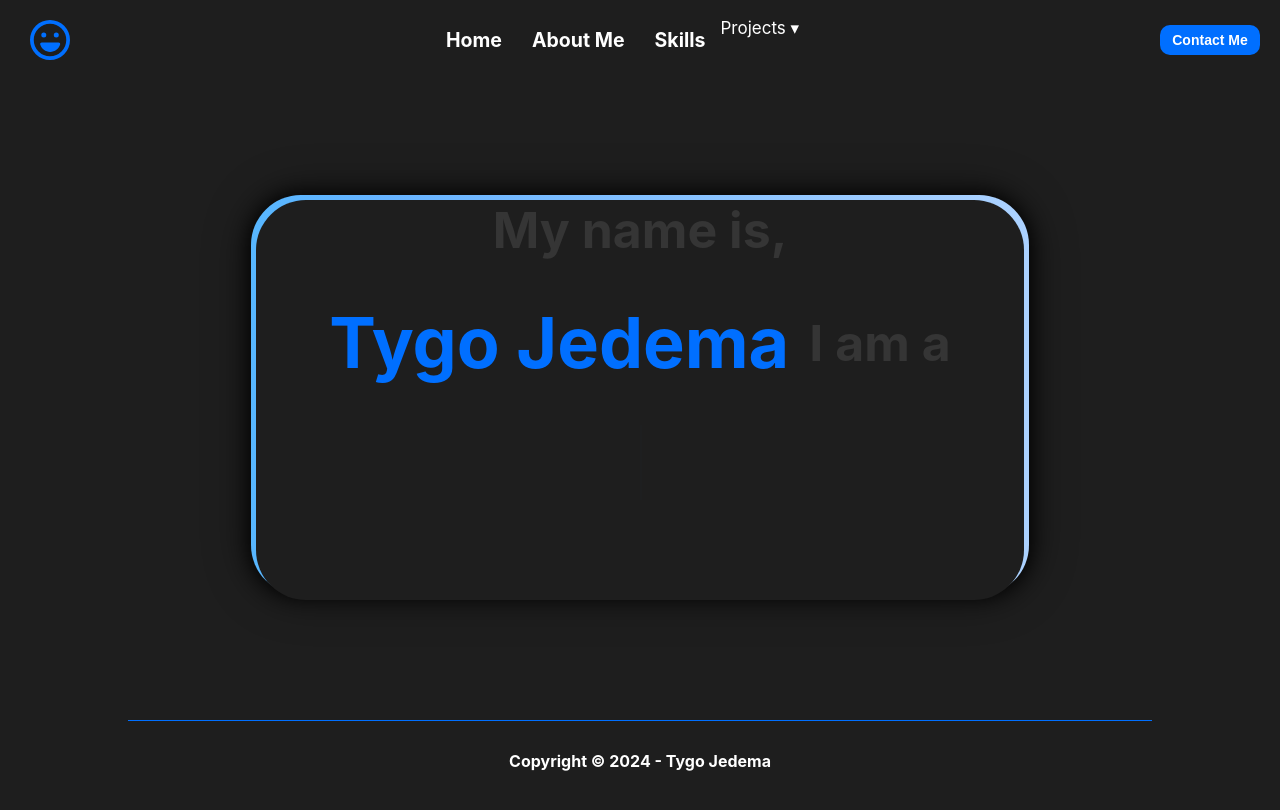
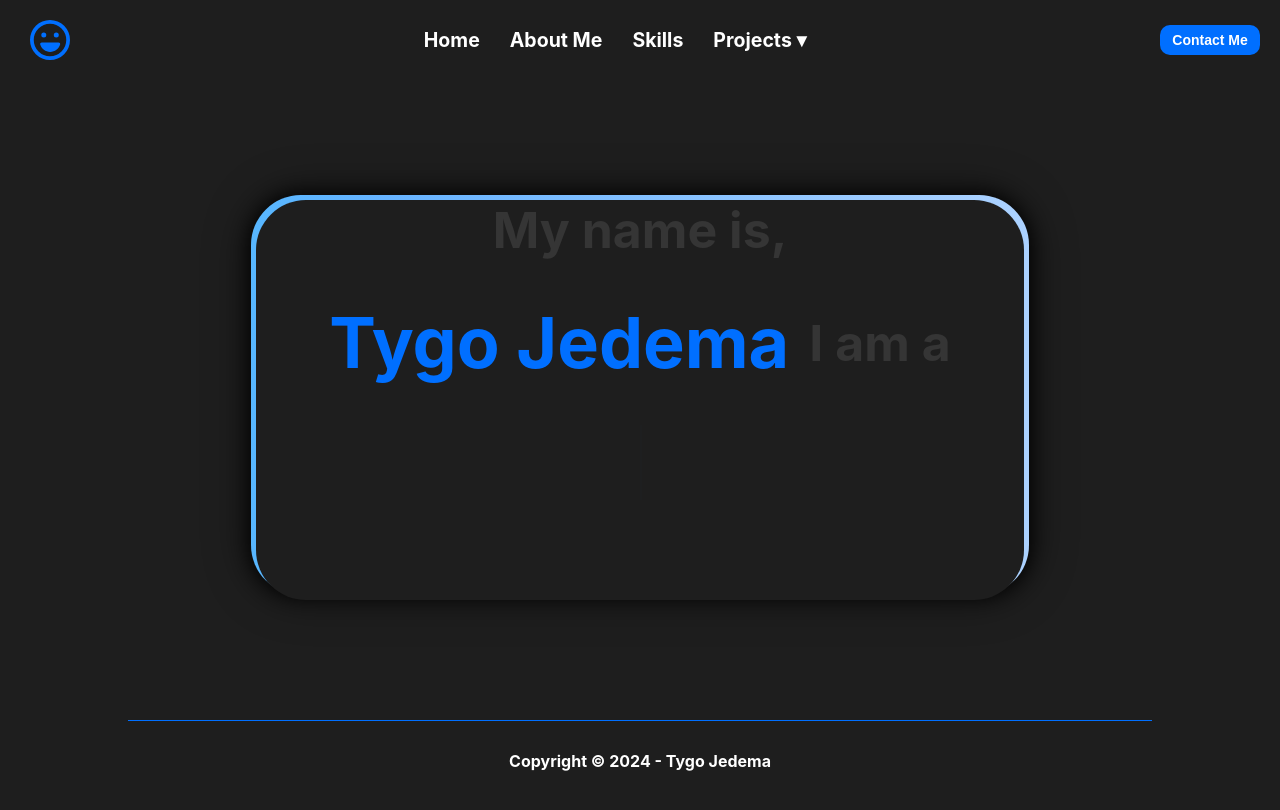
Before and after one commit to Jedemajed4617/new-portfolio, a React (Create React App) app: page / in a window 1280 px wide. Shown: the top 810 px of the page. Built offline with nearby package versions, Linux system fonts and the light colour scheme.

Commit message:
Update #1.5.9 - Update css
Fixed a bug with the header

```diff
--- a/src/header.css
+++ b/src/header.css
@@ -80,12 +80,12 @@ header {
 
 /* 4D2DB7 bg website */
 
-.nav-list li a:hover {
+.nav-list li a:hover, .dropdown p:hover {
     color: #006FFF;
     cursor: pointer;
 }
 
-.nav-list a {
+.nav-list a, .dropdown p {
     color: white;
     font-weight: bold;
     padding: 10px 15px;
```
